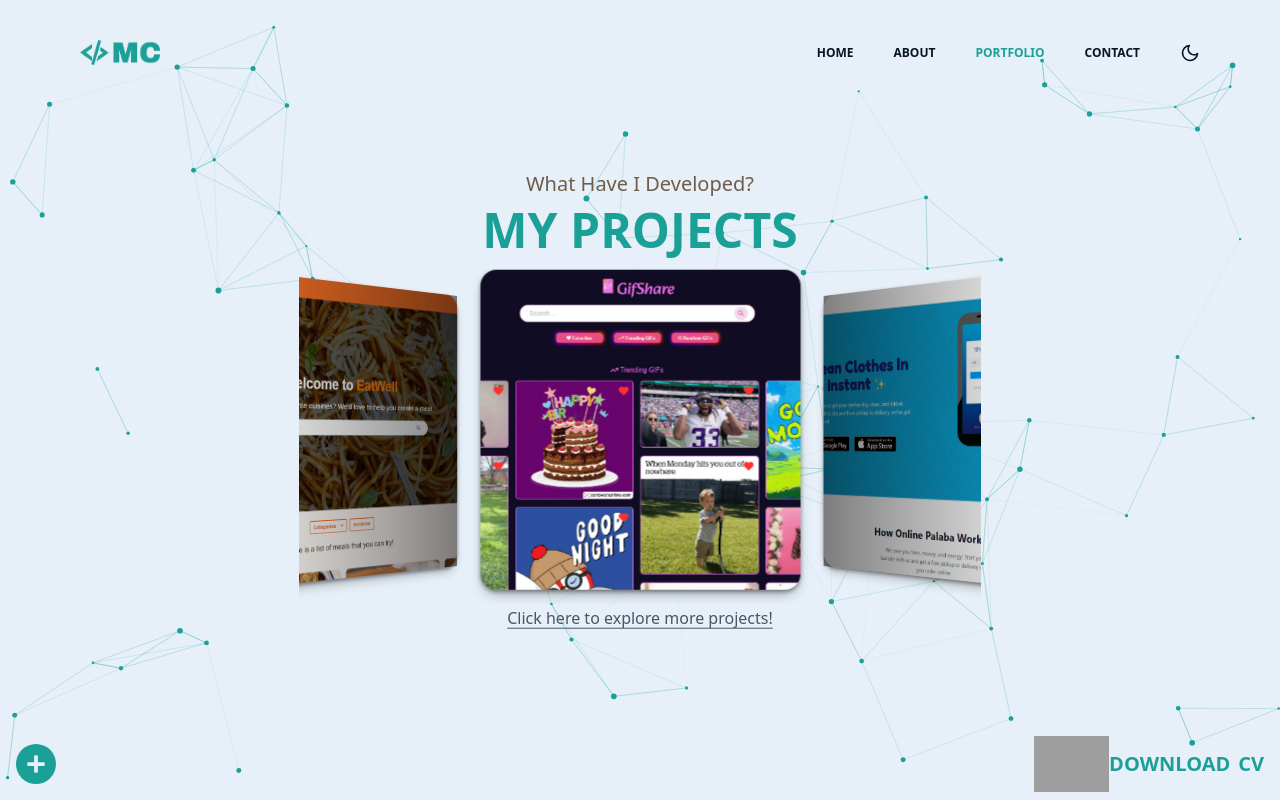
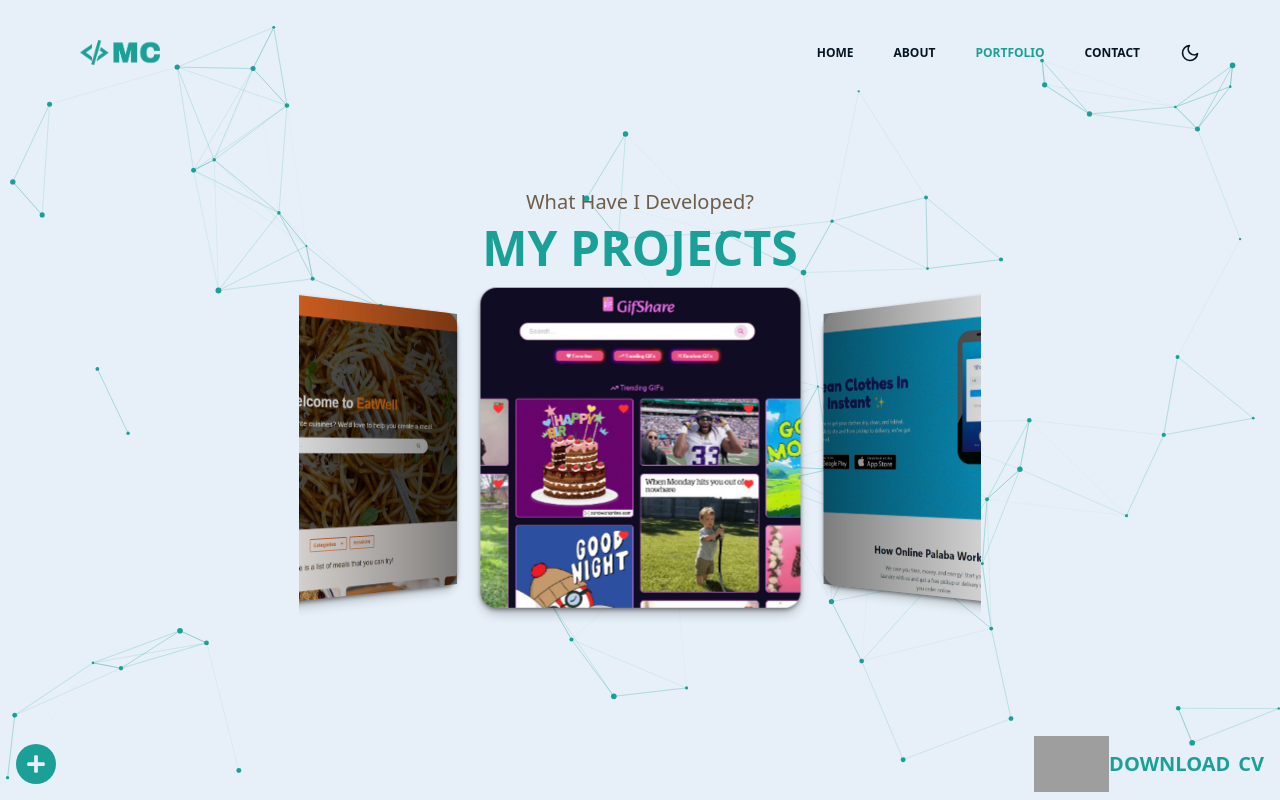
Before and after one commit to melchie04/melchorcallos-website, a React (Vite) app: page /portfolio in a window 1280 px wide. Built offline with nearby package versions, Linux system fonts and the light colour scheme; no server answers; grey boxes are pictures that could not be loaded.

Commit message:
Update Portfolio.jsx

```diff
--- a/src/pages/Portfolio.jsx
+++ b/src/pages/Portfolio.jsx
@@ -26,13 +26,13 @@ const Portfolio = () => {
       <div className="lg:w-4/5 md:w-3/4 min-w-80 h-full flex flex-col justify-center items-center animate-float">
         <PageTitle title={portfolio.title} subtitle={portfolio.subtitle} />
         <Projects />
-        <Link
-          className="text-gray-600 dark:text-gray-300 hover:text-primary dark:hover:text-primary underline underline-offset-4 pb-3"
+        {/* <Link
+          className="text-gray-600 dark:text-gray-400 hover:text-primary dark:hover:text-primary underline underline-offset-4 pb-3"
           to="/projects"
           onClick={() => setActivePage("/projects")}
         >
           Click here to explore more projects!
-        </Link>
+        </Link> */}
       </div>
     </motion.div>
   );
```
